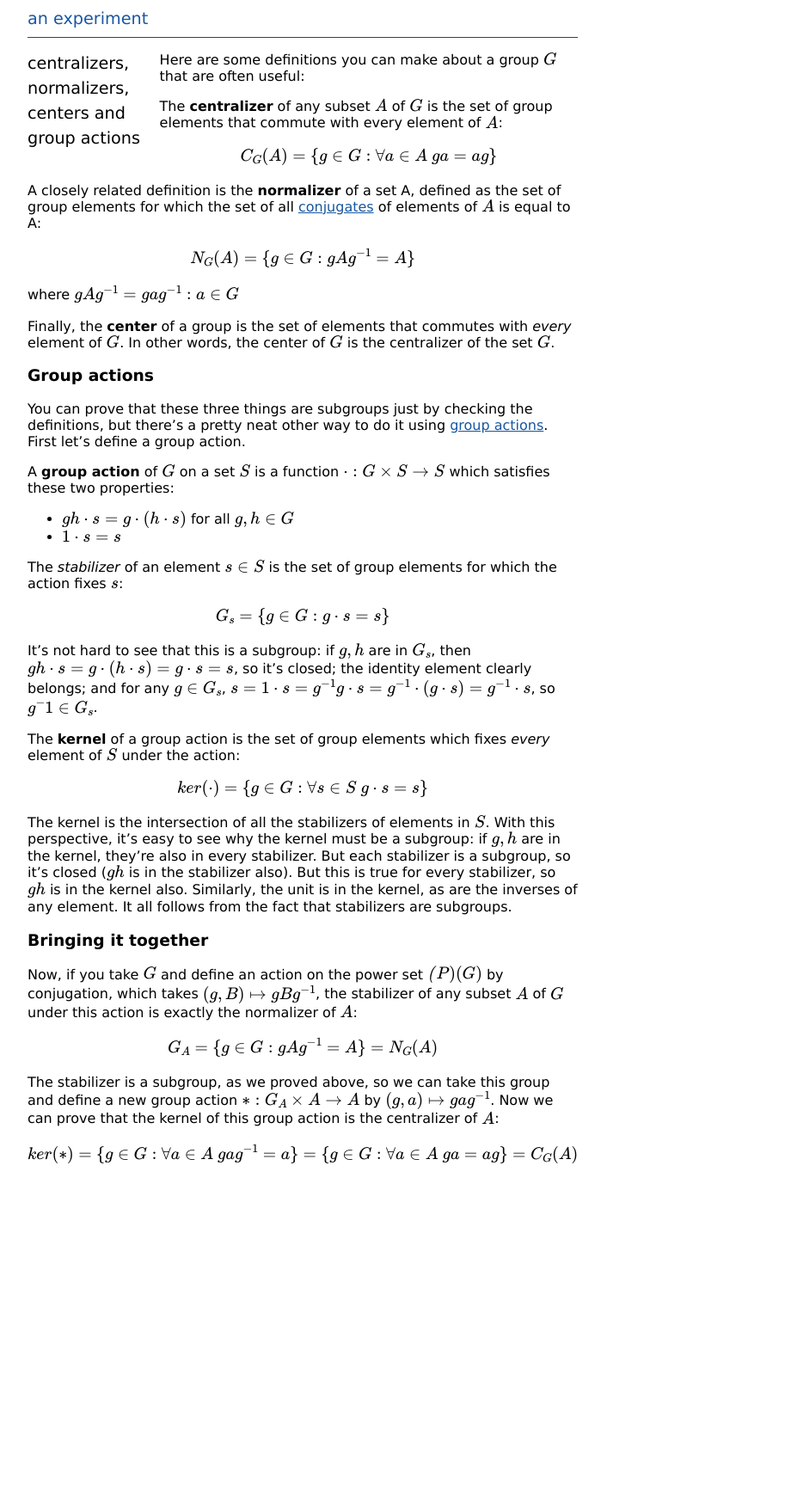
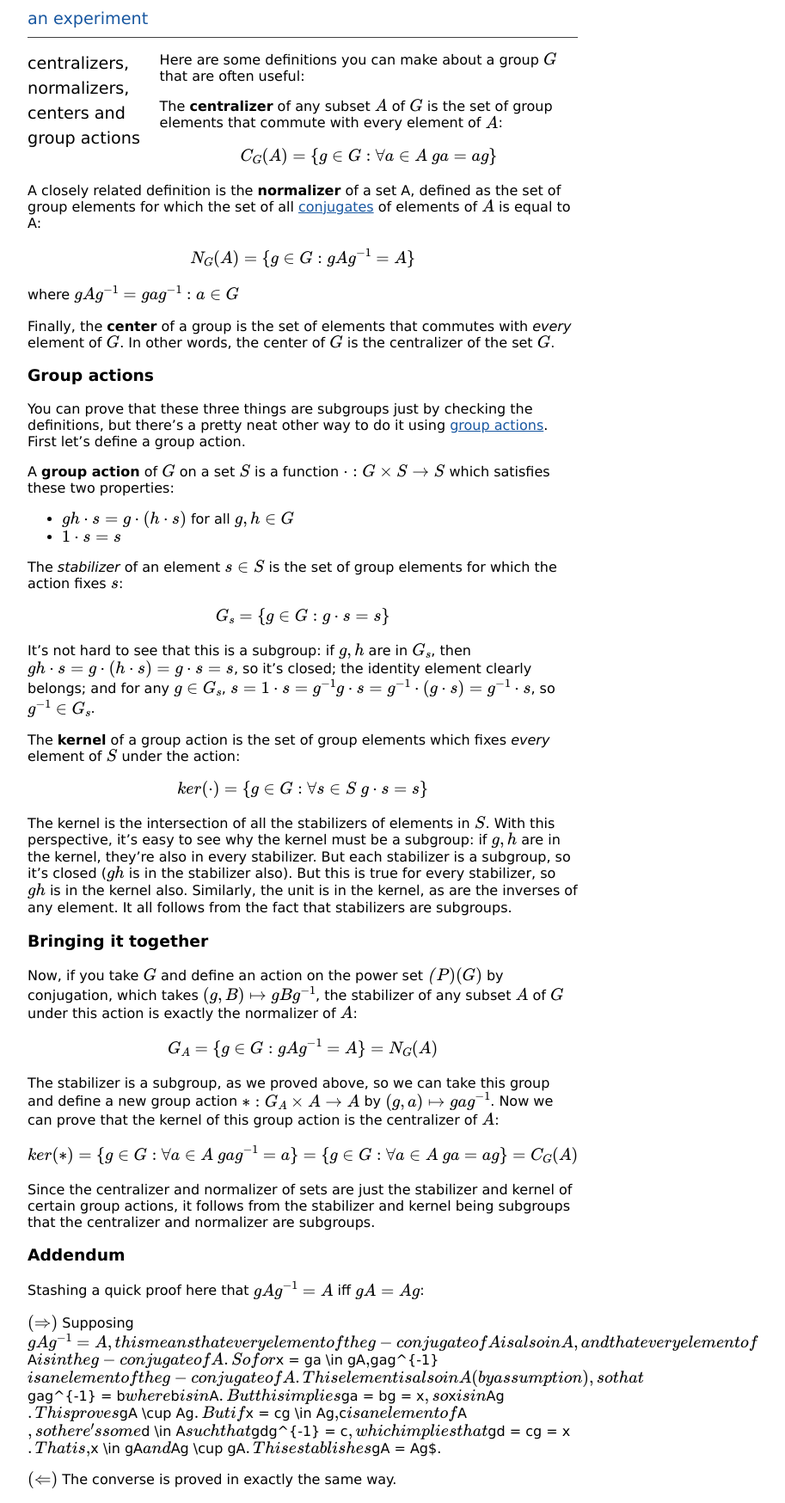
Before and after one commit to fred6/fred6.github.com, a Jekyll site: the page built from _posts/2012-02-18-centralizers-normalizers-centers-group-actions.md, in a window 1280 px wide. Shown: the whole page at 86% size, without its empty margins (24-937 px from the left). Built offline with Jekyll 4.4.1, drawn with Linux system fonts in a browser that asks for light colours; formulas are drawn with MathJax 3; before the commit the page ends 1373 px from its top, so only the background shows below that.

Commit message:
initial commit

```diff
--- a/_posts/2012-02-18-centralizers-normalizers-centers-group-actions.md
+++ b/_posts/2012-02-18-centralizers-normalizers-centers-group-actions.md
@@ -30,7 +30,7 @@ The *stabilizer* of an element $s \in S$ is the set of group elements for which
 
 $$G_s = \{ g \in G : g \cdot s = s \}$$
 
-It's not hard to see that this is a subgroup: if $g, h$ are in $G_s$, then $gh \cdot s = g \cdot (h \cdot s) = g \cdot s = s$, so it's closed; the identity element clearly belongs; and for any $g \in G_s$, $s = 1 \cdot s = g^{-1} g \cdot s = g^{-1} \cdot (g \cdot s) = g^{-1} \cdot s$, so $g^-1 \in G_s$.
+It's not hard to see that this is a subgroup: if $g, h$ are in $G_s$, then $gh \cdot s = g \cdot (h \cdot s) = g \cdot s = s$, so it's closed; the identity element clearly belongs; and for any $g \in G_s$, $s = 1 \cdot s = g^{-1} g \cdot s = g^{-1} \cdot (g \cdot s) = g^{-1} \cdot s$, so $g^{-1} \in G_s$.
 
 The **kernel** of a group action is the set of group elements which fixes *every* element of $S$ under the action:
 
@@ -48,6 +48,15 @@ The stabilizer is a subgroup, as we proved above, so we can take this group and
 
 $$ker(\ast) = \{g \in G : \forall a \in A \ gag^{-1} = a \} = \{ g \in G : \forall a \in A \ ga = ag \} = C_G(A)$$
 
+Since the centralizer and normalizer of sets are just the stabilizer and kernel of certain group actions, it follows from the stabilizer and kernel being subgroups that the centralizer and normalizer are subgroups.
+
+# Addendum
+Stashing a quick proof here that $gAg^{-1} = A$ iff $gA = Ag$:
+
+$( \Rightarrow )$ Supposing $gAg^{-1} = A, this means that every element of the g-conjugate of A is also in A, and that every element of $A$ is in the g-conjugate of A. So for $x = ga \in gA$, $gag^{-1}$ is an element of the g-conjugate of A. This element is also in A (by assumption), so that $gag^{-1} = b$ where $b$ is in $A$. But this implies $ga = bg = x$, so $x$ is in $Ag$. This proves $gA \cup Ag$. But if $x = cg \in Ag$, $c$ is an element of $A$, so there's some $d \in A$ such that $gdg^{-1} = c$, which implies that $gd = cg = x$. That is, $x \in gA$ and $Ag \cup gA$. This establishes $gA = Ag$.
+
+
+$( \Leftarrow )$ The converse is proved in exactly the same way.
 
 [conjugate_wiki]: http://en.wikipedia.org/wiki/Conjugation_(group_theory)
 [group_action_wiki]: http://en.wikipedia.org/wiki/Group_action
```
